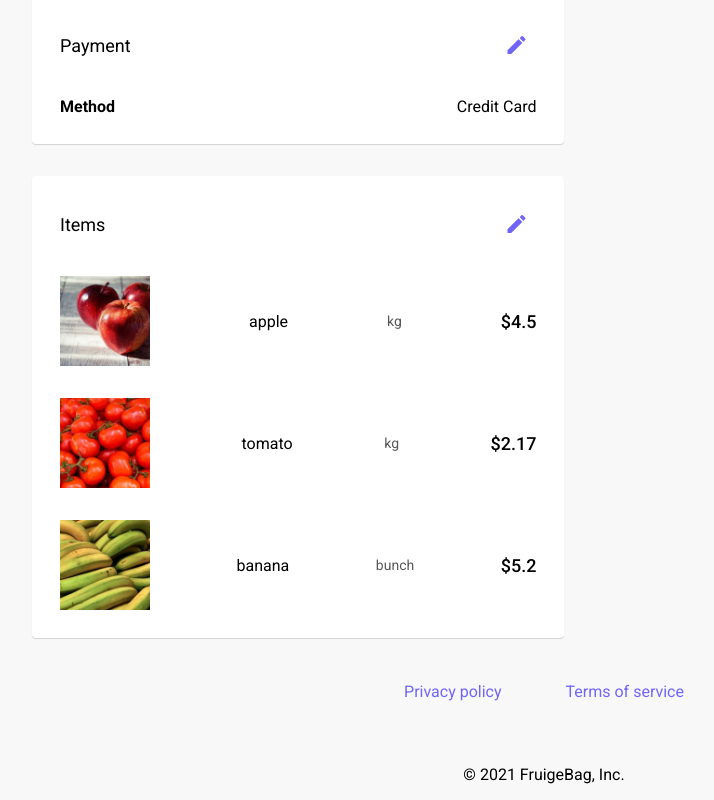
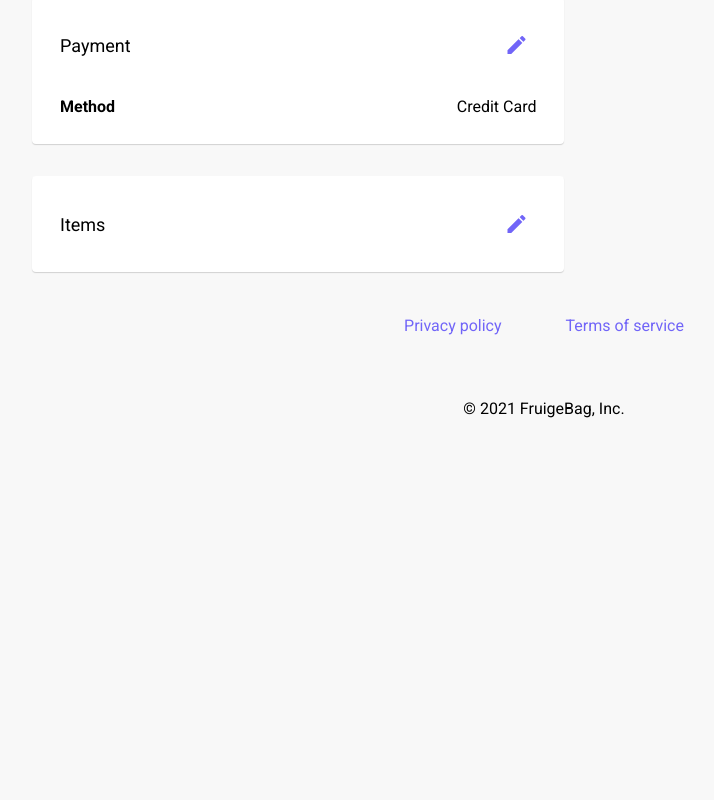
Before and after one commit to harounach/vegefru, a Next.js app: page /placeOrder in a window 1280 px wide. Shown: the part 704-1504 px from the top of the page, without its empty margins (96-810 px from the left). After the commit the page ends 1138 px from the top, so only its background shows below. Built offline with nearby package versions, Linux system fonts and the light colour scheme.

Commit message:
Use cart products in place order items

```diff
--- a/pages/placeOrder.jsx
+++ b/pages/placeOrder.jsx
@@ -12,11 +12,14 @@ import PlaceOrderPaymentCard from "../components/PlaceOrderCard/PlaceOrderPaymen
 import PlaceOrderItemsCard from "../components/PlaceOrderCard/PlaceOrderItemsCard";
 import Footer from "../components/Footer/Footer";
 import { cartData } from "../data/data";
+import { selectCartProducts } from "../state/features/cart/cartSlice";
 
 export default function PlaceOrder() {
   const { shipping, billing, paymentMethod } = useSelector(
     (state) => state.order
   );
+
+  const cartProducts = useSelector(selectCartProducts);
 
   return (
     <div className={classNames(styles.placeOrder)}>
@@ -49,7 +52,7 @@ export default function PlaceOrder() {
               <PlaceOrderPaymentCard paymentMethod={paymentMethod} />
             </div>
             <div className={classNames(styles["placeOrder__info-sect"])}>
-              <PlaceOrderItemsCard itemsInfo={cartData} />
+              <PlaceOrderItemsCard itemsInfo={cartProducts} />
             </div>
           </section>
           <section className={classNames(styles.placeOrder__sumary)}>
```
